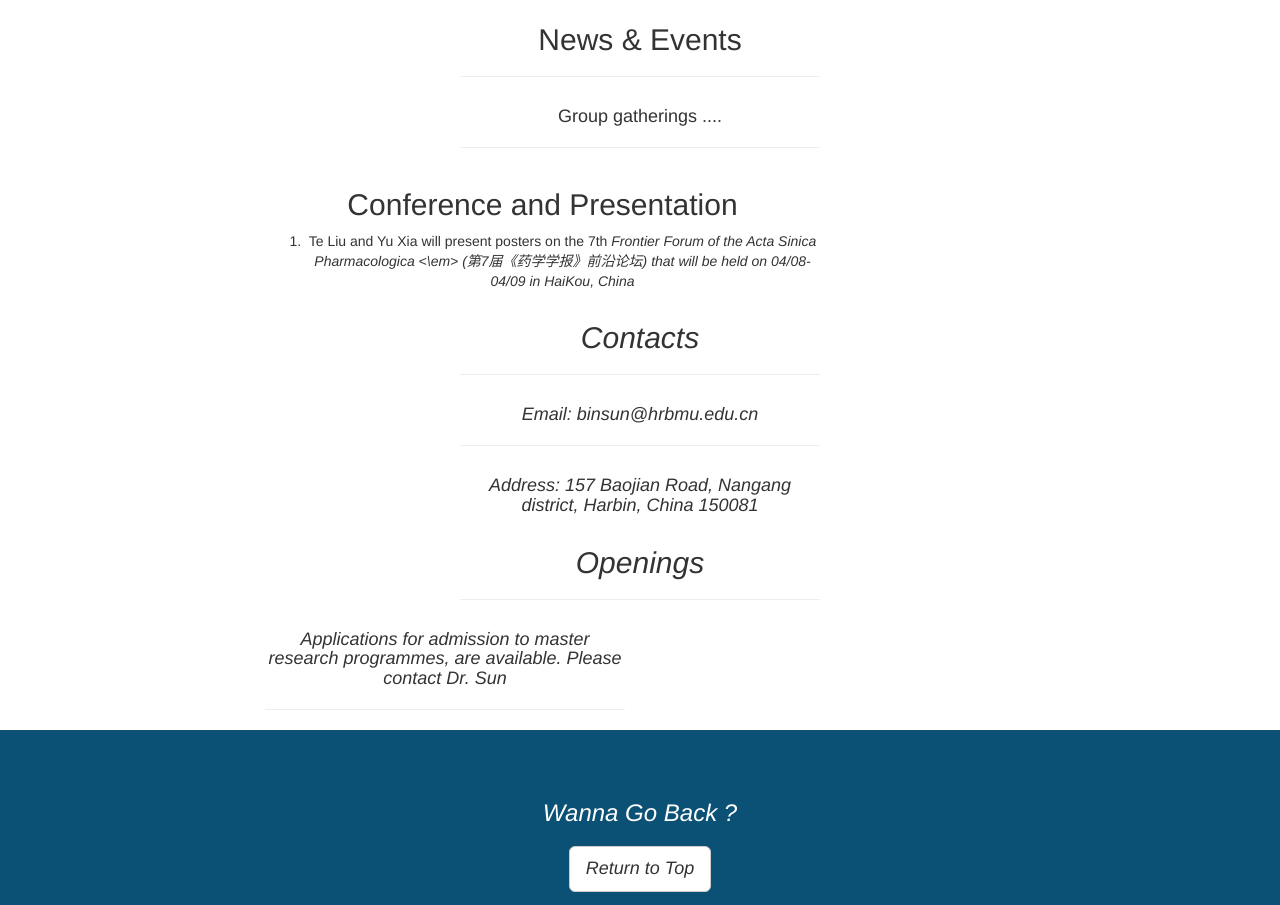
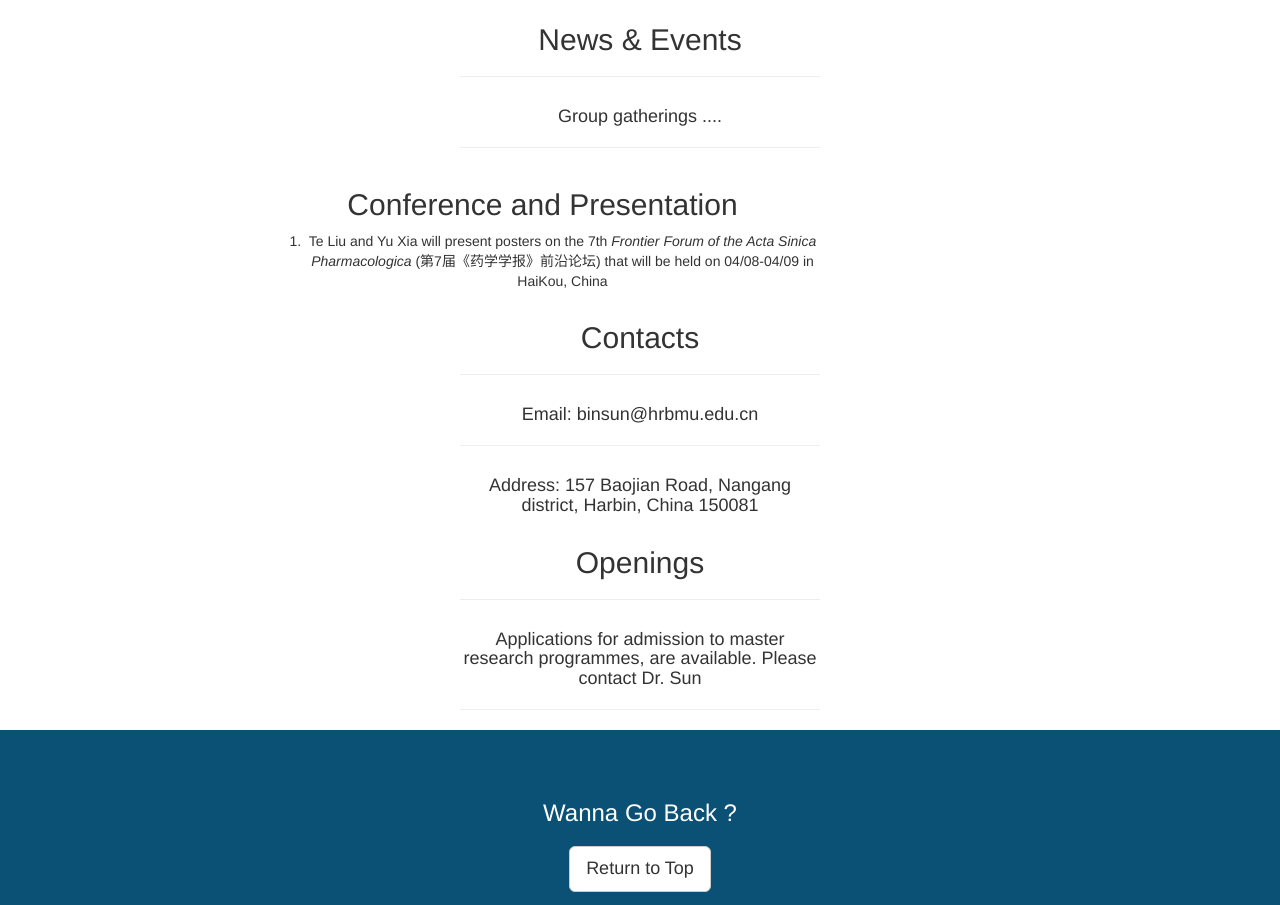
Before and after one commit to bsu233/bslab.github.io, a plain HTML site: page index.html in a window 1280 px wide. Shown: the part 4380-5285 px from the top of the page. Drawn offline with Linux system fonts and the light colour scheme.

Commit message:
Update index.html

```diff
--- a/index.html
+++ b/index.html
@@ -282,7 +282,7 @@ Journal of Chemical Information and Modeling.</li>
             <h2>Conference and Presentation</h2>
 		<ol>
 
-           <li>  Te Liu and Yu Xia will present posters on the 7th <em> Frontier Forum of the Acta Sinica Pharmacologica <\em> (第7届《药学学报》前沿论坛) that will be held on 04/08-04/09 in HaiKou, China  </li>
+           <li>  Te Liu and Yu Xia will present posters on the 7th <em> Frontier Forum of the Acta Sinica Pharmacologica </em> (第7届《药学学报》前沿论坛) that will be held on 04/08-04/09 in HaiKou, China  </li>
 	</ol>
 
 
@@ -310,7 +310,7 @@ Journal of Chemical Information and Modeling.</li>
             <h4>Email: binsun@hrbmu.edu.cn</h4>
             <hr>
           </div>
-        </div>
+
 
           <div class="col-md-4 col-md-offset-4 text-center">
             <h4>Address: 157 Baojian Road, Nangang district, Harbin, China 150081</h4>
@@ -318,7 +318,7 @@ Journal of Chemical Information and Modeling.</li>
 
         </div>
 
-
+ 	</div>
       </div>
     </div>
     <!-- /contacts -->
@@ -334,7 +334,7 @@ Journal of Chemical Information and Modeling.</li>
           </div>
         </div>
 	<div class="row">
-          <div class="col-md-4 col-md-offset-2 text-center">
+          <div class="col-md-4 col-md-offset-4 text-center">
             <h4>Applications for admission to master research programmes, are available.  Please contact Dr. Sun</h4>
             <hr>
           </div>
```
